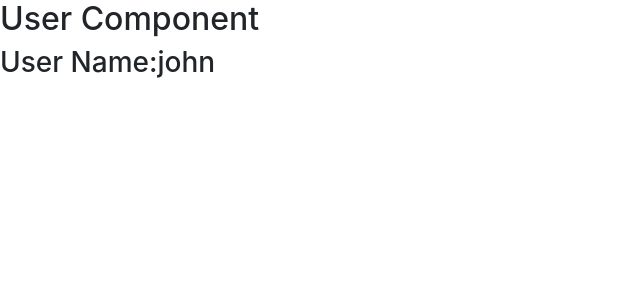
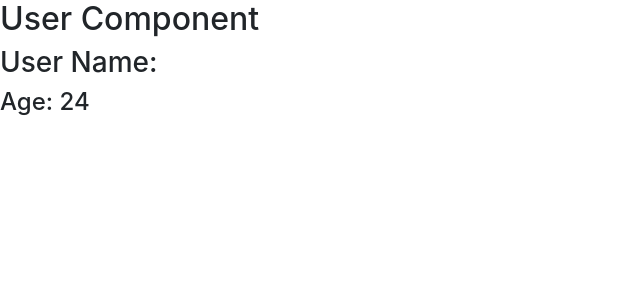
Before and after one commit to VijayKumarBeere/BasicReax, a React (Create React App) app in the folder todo/: page / in a window 1280 px wide. Shown: the top 300 px of the page, without its empty margins (0-640 px from the left). Built offline with nearby package versions, Linux system fonts and the light colour scheme.

Commit message:
Prop types declaration for a Component

```diff
--- a/package.json
+++ b/package.json
@@ -1,5 +1,6 @@
 {
   "dependencies": {
-    "axios": "^1.13.5"
+    "axios": "^1.13.5",
+    "prop-types": "^15.8.1"
   }
 }
--- a/todo/package.json
+++ b/todo/package.json
@@ -9,6 +9,7 @@
     "@testing-library/user-event": "^13.5.0",
     "axios": "^1.13.5",
     "bootstrap": "^5.3.8",
+    "prop-types": "^15.8.1",
     "react": "^19.2.4",
     "react-dom": "^19.2.4",
     "react-scripts": "5.0.1",
--- a/todo/src/TestHOC.js
+++ b/todo/src/TestHOC.js
@@ -1,36 +1,46 @@
-function AuthCheck(Component){
-    let flag =true;
-    return (props)=>{
-        if(flag===true)
-            return(<Component {...props}></Component>)
-        else
-            return (<Login></Login>)
-    }
-}
+import PropTypes from 'prop-types';
+import React from 'react';
+// function AuthCheck(Component){
+//     let flag =true;
+//     return (props)=>{
+//         if(flag===true)
+//             return(<Component {...props}></Component>)
+//         else
+//             return (<Login></Login>)
+//     }
+// }
 
-function User(props){
+function User({username, age}){
     return(
         <>
             <h2>User Component</h2>
-            <h3>User Name:{props.username}</h3>
+            <h3>User Name:{username}</h3>
+            <h4>Age: {age}</h4>
         </>
     )
 }
 
-function Login(){
-    return(
-        <>
-            <h3>Login Component</h3>
-        </>
-    )
-}
+//Prop Type warnings are not showing from react version 19.
+//PropTypes is now considered legacy for runtime validation.
+User.propTypes = {
+    username: PropTypes.string.isRequired,
+    age: PropTypes.number
+};
 
-const Authentication = AuthCheck(User);
+// function Login(){
+//     return(
+//         <>
+//             <h3>Login Component</h3>
+//         </>
+//     )
+// }
+
+// const Authentication = AuthCheck(User);
 
 function HOC(){
     return(
         <>
-            <Authentication username={'john'}></Authentication>
+            <User age = {24}></User>
         </>
     )
 }
```
Also changed, not shown: 2 other files (tests, documents, lock files or other folders).
